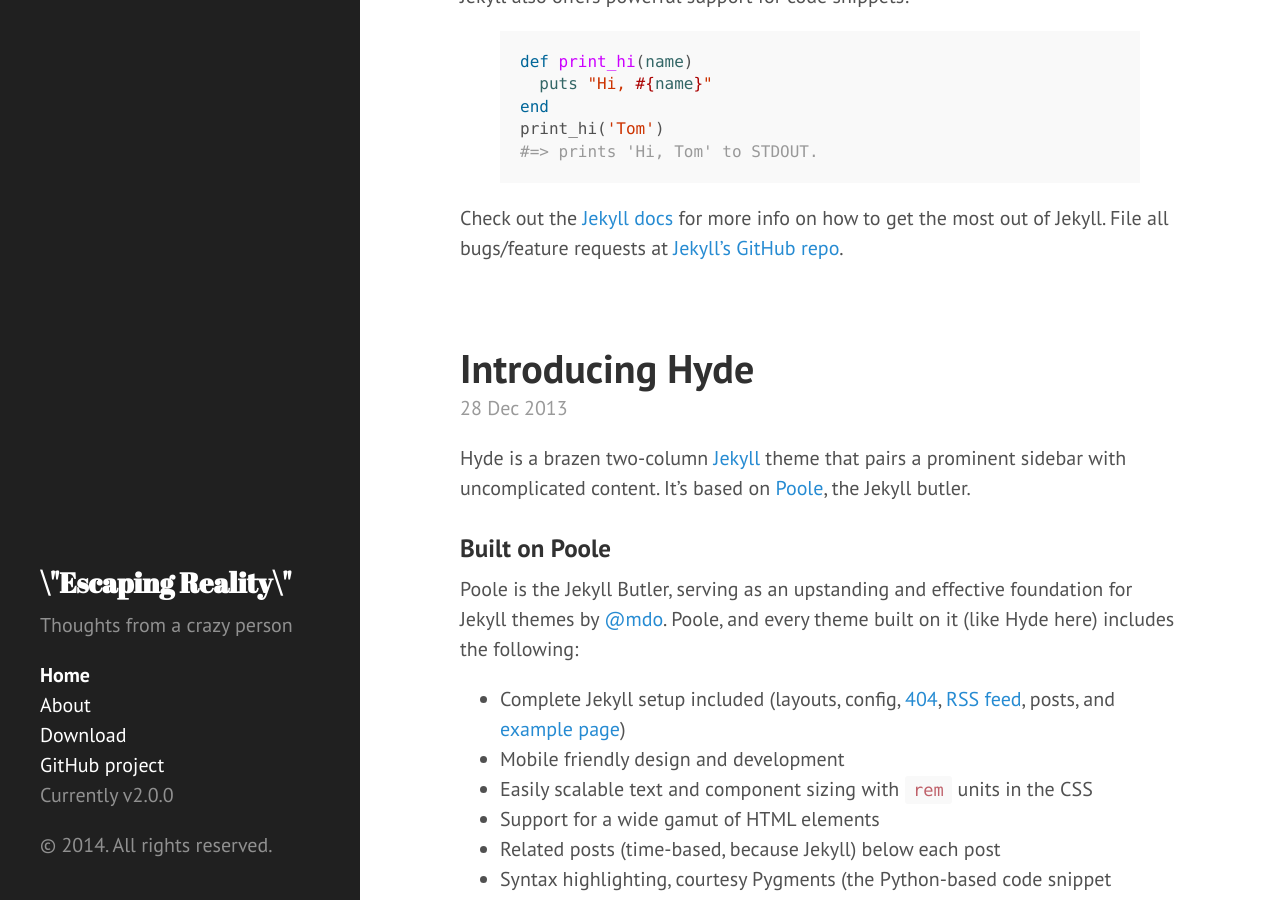
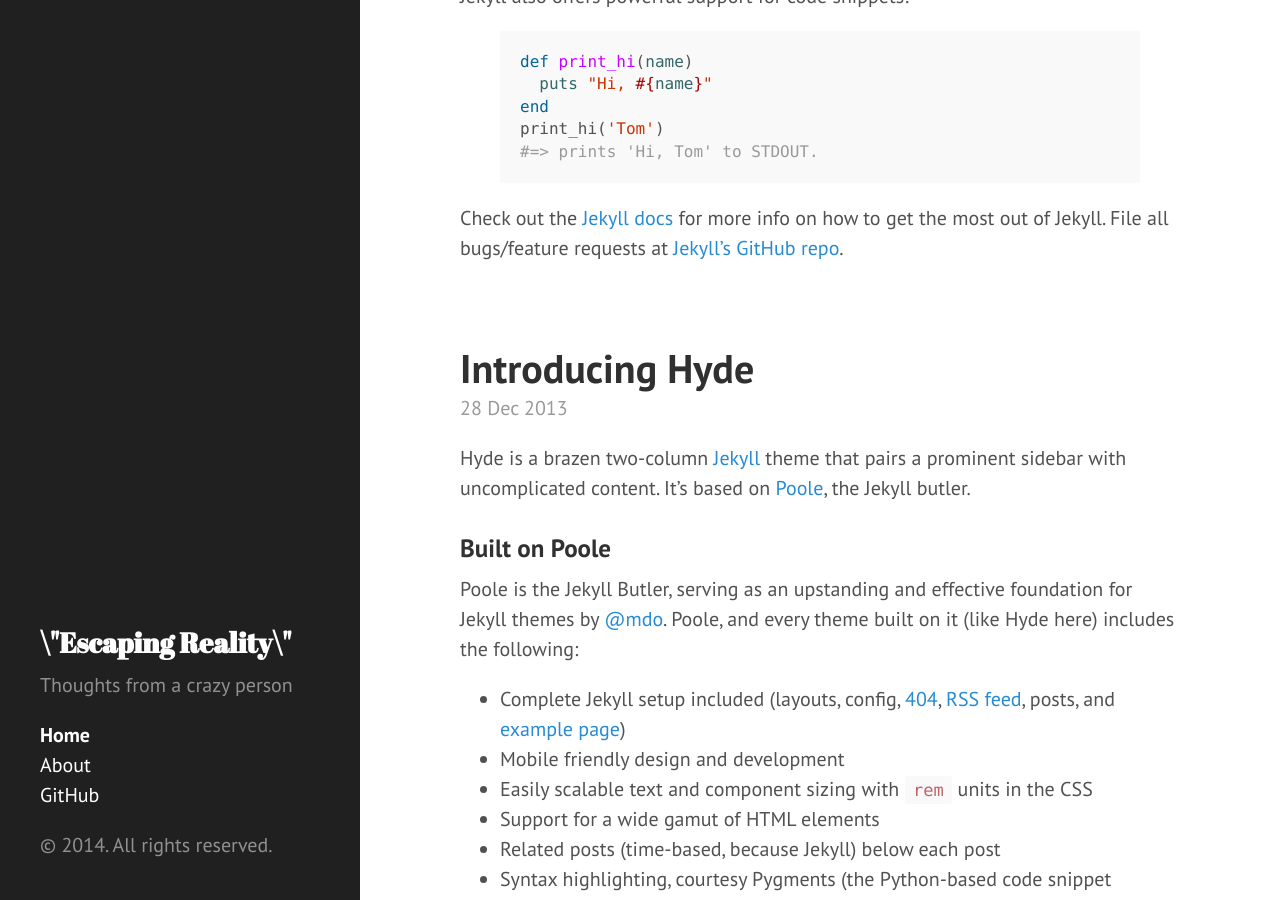
Before and after one commit to pcflmb/pcflmb.github.io, a Jekyll site: the page built from index.html, in a window 1280 px wide and 900 px high, scrolled down 309 px. Built offline with Jekyll 4.4.1, drawn with Linux system fonts in a browser that asks for light colours; Markdown is read by kramdown in place of the engine named in the settings; the list of posts is cut into pages by our own code.

Commit message:
changed sidebard contents

```diff
--- a/_includes/sidebar.html
+++ b/_includes/sidebar.html
@@ -26,9 +26,7 @@
         {% endif %}
       {% endfor %}
 
-      <li class="sidebar-nav-item"><a href="{{ site.github.repo }}/archive/v{{ site.version }}.zip">Download</a></li>
-      <li class="sidebar-nav-item"><a href="{{ site.github.repo }}">GitHub project</a></li>
-      <li class="sidebar-nav-item">Currently v{{ site.version }}</li>
+      <li class="sidebar-nav-item"><a href="{{ site.github }}">GitHub</a></li>
     </ul>
 
     <p>&copy; {{ site.time | date: '%Y' }}. All rights reserved.</p>
```
